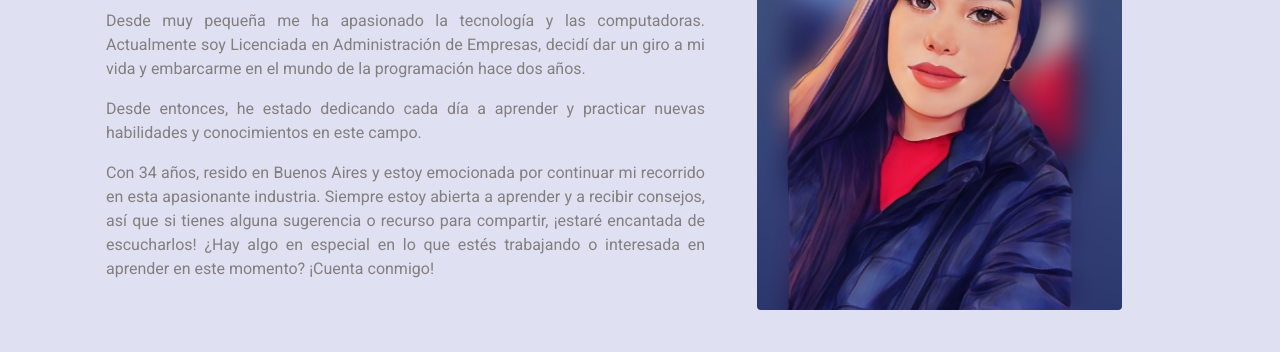
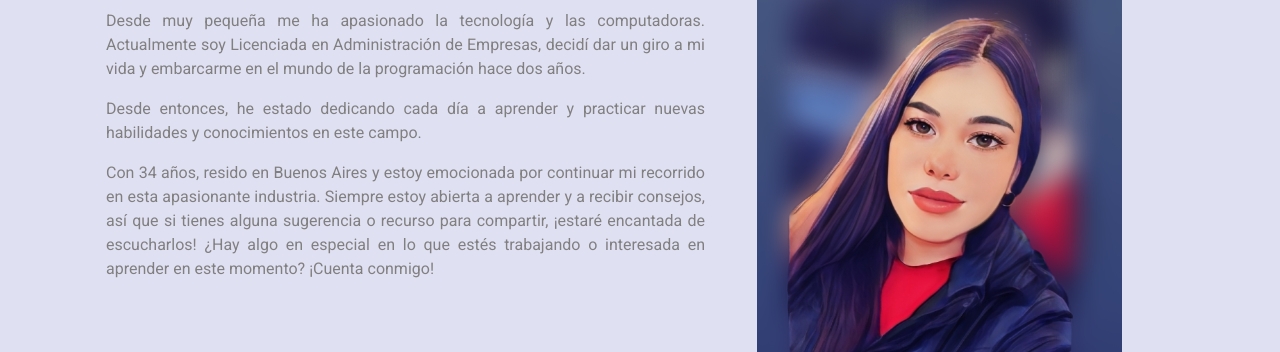
Before and after one commit to Caro-Cuello/Desafio-Crea-Landing-Page-Simple, a plain HTML site: page index.html in a window 1280 px wide. Shown: the part 247-599 px from the top of the page. Drawn offline with nearby package versions, Linux system fonts and the light colour scheme.

Commit message:
last commit

```diff
--- a/style.css
+++ b/style.css
@@ -45,12 +45,8 @@
     color: gray;
 }
 
-img {
-    margin-top: 25px;
-}
-
-.logo img{
-    width:95px;
+.container img {
+    margin-top: 150px;
 }
 
 .btn-git button{
```
Also changed, not shown: 2 other files.
